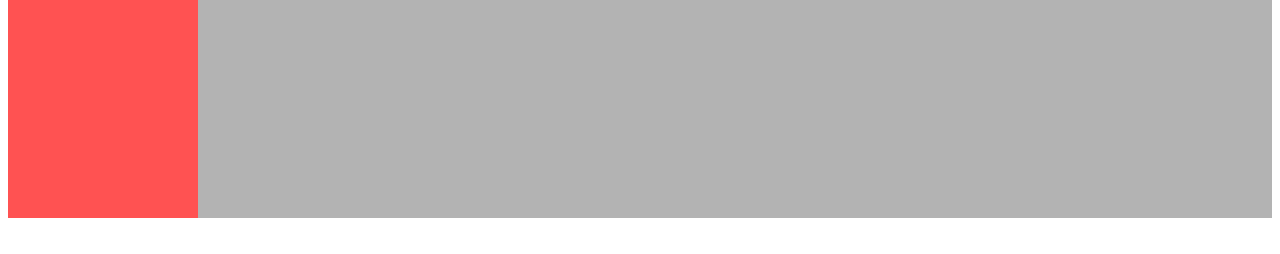
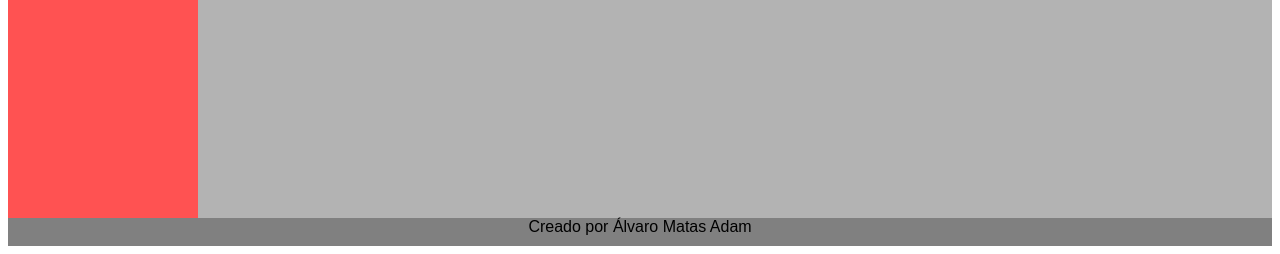
Before and after one commit to AlvaroMatas/div, a plain HTML site: page index.html in a window 1280 px wide. Shown: the part 590-844 px from the top of the page. Before the commit the page ends 808 px from the top, so only its background shows below. Drawn offline with Linux system fonts and the light colour scheme.

Commit message:
terminado

```diff
--- a/index.html
+++ b/index.html
@@ -47,4 +47,7 @@
             </nav>
         </div>
     </body>
+    <div class="footer">
+        <footer>Creado por Álvaro Matas Adam</footer>
+    </div>
 </html>
--- a/style.css
+++ b/style.css
@@ -97,3 +97,9 @@ h4{
     margin-left: 10px;
     margin-bottom: 5px;
 }
+
+.footer{
+    background-color: grey;
+    padding: 10px;
+    text-align: center;
+}
```
